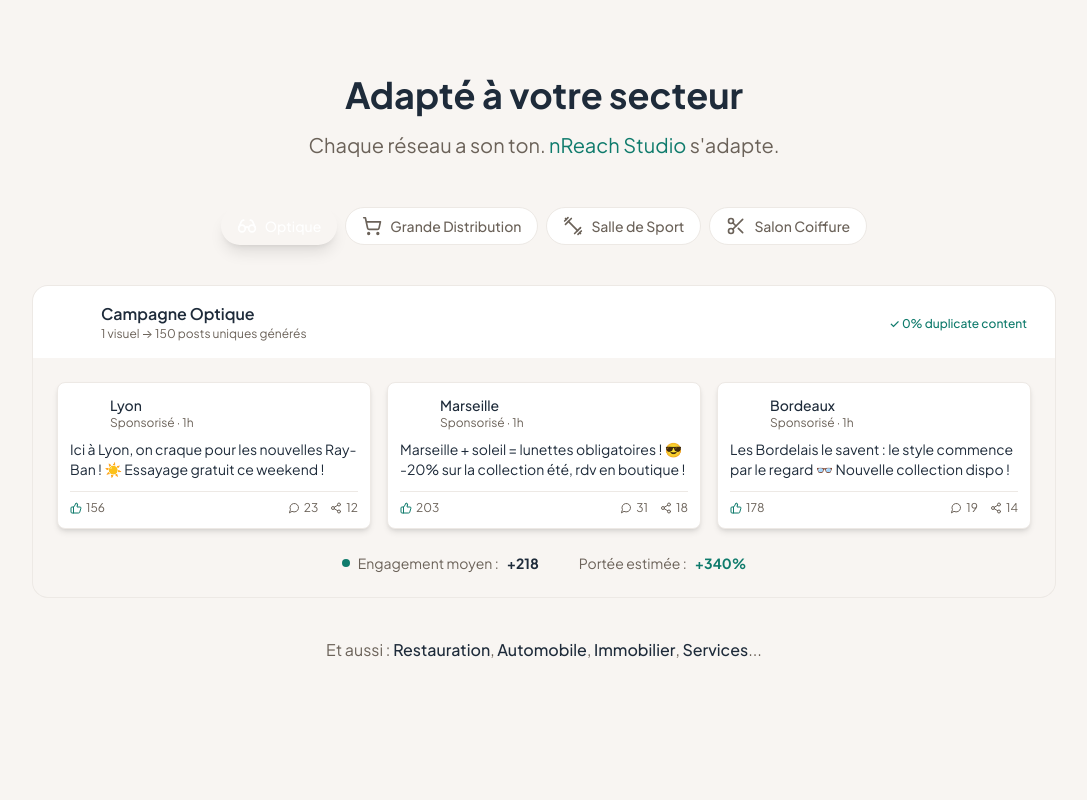
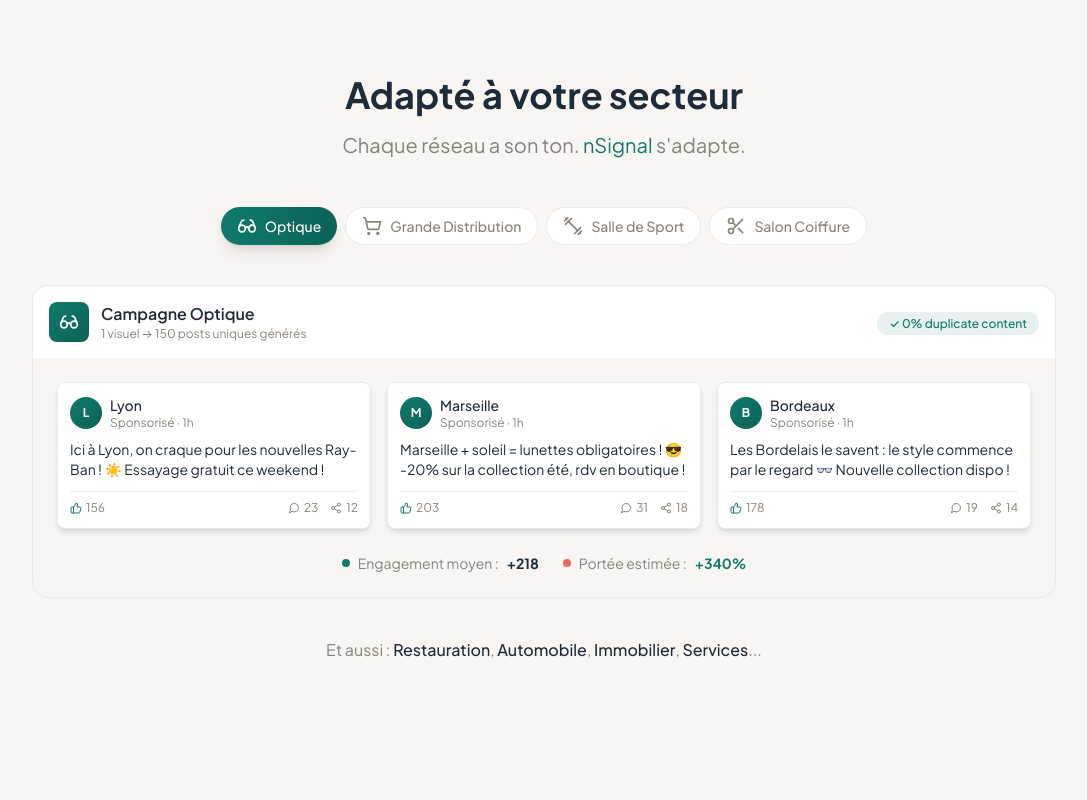
Before and after one commit to Mazaljoker/VISIOPOST_WEBSITE, a React (Vite) app: page / in a window 1280 px wide. Shown: the part 4320-5120 px from the top of the page, without its empty margins (96-1183 px from the left). Built offline with nearby package versions, Linux system fonts and the light colour scheme.

Commit message:
🎨 Batch 2 final: UseCases + NetworkIntelligence
- UseCasesSection.tsx avec couleurs catégories
- NetworkIntelligenceSection.tsx

Migration complète des sections !

```diff
--- a/src/sections/UseCasesSection.tsx
+++ b/src/sections/UseCasesSection.tsx
@@ -22,8 +22,8 @@ const useCases: UseCaseData[] = [
     id: 'optique',
     icon: <Glasses className="w-5 h-5" />,
     sector: 'Optique',
-    color: 'text-nreach-lavande',
-    bgGradient: 'from-nreach-lavande to-nreach-electric',
+    color: 'text-nsignal-primary',
+    bgGradient: 'from-nsignal-primary to-nsignal-primary-600',
     posts: [
       {
         location: 'Lyon',
@@ -52,8 +52,8 @@ const useCases: UseCaseData[] = [
     id: 'distribution',
     icon: <ShoppingCart className="w-5 h-5" />,
     sector: 'Grande Distribution',
-    color: 'text-green-600',
-    bgGradient: 'from-green-500 to-emerald-500',
+    color: 'text-nsignal-secondary',
+    bgGradient: 'from-nsignal-secondary to-nsignal-secondary-600',
     posts: [
       {
         location: 'Rennes',
@@ -82,8 +82,8 @@ const useCases: UseCaseData[] = [
     id: 'fitness',
     icon: <Dumbbell className="w-5 h-5" />,
     sector: 'Salle de Sport',
-    color: 'text-orange-600',
-    bgGradient: 'from-orange-500 to-red-500',
+    color: 'text-nsignal-accent',
+    bgGradient: 'from-nsignal-accent to-nsignal-accent-600',
     posts: [
       {
         location: 'Nice',
@@ -112,8 +112,8 @@ const useCases: UseCaseData[] = [
     id: 'coiffure',
     icon: <Scissors className="w-5 h-5" />,
     sector: 'Salon Coiffure',
-    color: 'text-pink-600',
-    bgGradient: 'from-pink-500 to-rose-500',
+    color: 'text-category-partage',
+    bgGradient: 'from-category-partage to-category-partage-dark',
     posts: [
       {
         location: 'Paris 11e',
@@ -152,7 +152,7 @@ interface MiniPostProps {
 
 const MiniPost = ({ location, content, likes, comments, shares, gradient, delay }: MiniPostProps) => (
   <motion.div
-    className="bg-white dark:bg-dark-surface rounded-lg shadow-md border border-light-border dark:border-dark-border overflow-hidden"
+    className="bg-white dark:bg-nsignal-dark rounded-lg shadow-md border border-nsignal-light-400 dark:border-nsignal-dark-400 overflow-hidden"
     initial={{ opacity: 0, y: 20, scale: 0.95 }}
     animate={{ opacity: 1, y: 0, scale: 1 }}
     exit={{ opacity: 0, y: -20, scale: 0.95 }}
@@ -165,14 +165,14 @@ const MiniPost = ({ location, content, likes, comments, shares, gradient, delay
           {location.charAt(0)}
         </div>
         <div>
-          <div className="font-medium text-sm text-nreach-midnight dark:text-dark-text">{location}</div>
-          <div className="text-xs text-light-text-muted dark:text-dark-text-muted">Sponsorisé · 1h</div>
+          <div className="font-medium text-sm text-nsignal-dark dark:text-nsignal-light">{location}</div>
+          <div className="text-xs text-nsignal-light-700 dark:text-nsignal-light-600">Sponsorisé · 1h</div>
         </div>
       </div>
-      <p className="text-sm text-light-text dark:text-dark-text-muted mb-3 line-clamp-2">{content}</p>
-      <div className="flex items-center justify-between text-xs text-light-text-muted dark:text-dark-text-muted pt-2 border-t border-light-border dark:border-dark-border">
+      <p className="text-sm text-nsignal-dark dark:text-nsignal-light-600 mb-3 line-clamp-2">{content}</p>
+      <div className="flex items-center justify-between text-xs text-nsignal-light-700 dark:text-nsignal-light-600 pt-2 border-t border-nsignal-light-400 dark:border-nsignal-dark-400">
         <div className="flex items-center space-x-1">
-          <ThumbsUp className="w-3 h-3 text-nreach-electric" />
+          <ThumbsUp className="w-3 h-3 text-nsignal-primary" />
           <span>{likes}</span>
         </div>
         <div className="flex items-center space-x-3">
@@ -191,16 +191,14 @@ const MiniPost = ({ location, content, likes, comments, shares, gradient, delay
 );
 
 /**
- * Section Use Cases - Exemples par secteur
- * Tabs interactifs avec posts adaptés
- * Rebrandé pour nReach Studio
+ * Section Use Cases - Charte Graphique nSignal 2025
  */
 const UseCasesSection = ({ className = '' }: { className?: string }) => {
   const [activeTab, setActiveTab] = useState('optique');
   const activeCase = useCases.find(uc => uc.id === activeTab) || useCases[0];
 
   return (
-    <section className={`py-20 px-4 sm:px-6 lg:px-8 bg-light-surface dark:bg-dark-surface ${className}`}>
+    <section className={`py-20 px-4 sm:px-6 lg:px-8 bg-nsignal-light dark:bg-nsignal-dark-500 ${className}`}>
       <div className="max-w-5xl mx-auto">
         {/* Header */}
         <motion.div
@@ -210,11 +208,11 @@ const UseCasesSection = ({ className = '' }: { className?: string }) => {
           viewport={{ once: true }}
           transition={{ duration: 0.6 }}
         >
-          <h2 className="text-4xl font-bold text-nreach-midnight dark:text-dark-text mb-4">
+          <h2 className="text-4xl font-bold text-nsignal-dark dark:text-nsignal-light mb-4">
             Adapté à votre secteur
           </h2>
-          <p className="text-xl text-light-text-muted dark:text-dark-text-muted">
-            Chaque réseau a son ton. <span className="text-nreach-electric">nReach Studio</span> s'adapte.
+          <p className="text-xl text-nsignal-light-700 dark:text-nsignal-light-600">
+            Chaque réseau a son ton. <span className="text-nsignal-primary">nSignal</span> s'adapte.
           </p>
         </motion.div>
 
@@ -233,7 +231,7 @@ const UseCasesSection = ({ className = '' }: { className?: string }) => {
               className={`flex items-center space-x-2 px-4 py-2 rounded-full font-medium text-sm transition-all ${
                 activeTab === useCase.id
                   ? `bg-gradient-to-r ${useCase.bgGradient} text-white shadow-lg`
-                  : 'bg-white dark:bg-dark-bg text-light-text-muted dark:text-dark-text-muted hover:bg-light-surface dark:hover:bg-dark-surface border border-light-border dark:border-dark-border'
+                  : 'bg-white dark:bg-nsignal-dark text-nsignal-light-700 dark:text-nsignal-light-600 hover:bg-nsignal-light dark:hover:bg-nsignal-dark-500 border border-nsignal-light-400 dark:border-nsignal-dark-400'
               }`}
               whileHover={{ scale: 1.05 }}
               whileTap={{ scale: 0.98 }}
@@ -255,19 +253,19 @@ const UseCasesSection = ({ className = '' }: { className?: string }) => {
               transition={{ duration: 0.3 }}
             >
               {/* Campaign header */}
-              <div className="bg-white dark:bg-dark-bg rounded-t-2xl p-4 border border-light-border dark:border-dark-border border-b-0">
+              <div className="bg-white dark:bg-nsignal-dark rounded-t-2xl p-4 border border-nsignal-light-400 dark:border-nsignal-dark-400 border-b-0">
                 <div className="flex items-center justify-between">
                   <div className="flex items-center space-x-3">
                     <div className={`w-10 h-10 rounded-lg bg-gradient-to-br ${activeCase.bgGradient} flex items-center justify-center text-white`}>
                       {activeCase.icon}
                     </div>
                     <div>
-                      <div className="font-semibold text-nreach-midnight dark:text-dark-text">Campagne {activeCase.sector}</div>
-                      <div className="text-xs text-light-text-muted dark:text-dark-text-muted">1 visuel → 150 posts uniques générés</div>
+                      <div className="font-semibold text-nsignal-dark dark:text-nsignal-light">Campagne {activeCase.sector}</div>
+                      <div className="text-xs text-nsignal-light-700 dark:text-nsignal-light-600">1 visuel → 150 posts uniques générés</div>
                     </div>
                   </div>
                   <div className="hidden sm:block">
-                    <span className="px-3 py-1 bg-nreach-electric/10 text-nreach-electric text-xs font-medium rounded-full">
+                    <span className="px-3 py-1 bg-nsignal-primary/10 text-nsignal-primary text-xs font-medium rounded-full">
                       ✓ 0% duplicate content
                     </span>
                   </div>
@@ -275,7 +273,7 @@ const UseCasesSection = ({ className = '' }: { className?: string }) => {
               </div>
 
               {/* Posts grid */}
-              <div className="bg-light-surface dark:bg-dark-surface rounded-b-2xl p-6 border border-light-border dark:border-dark-border border-t-0">
+              <div className="bg-nsignal-light dark:bg-nsignal-dark-500 rounded-b-2xl p-6 border border-nsignal-light-400 dark:border-nsignal-dark-400 border-t-0">
                 <div className="grid md:grid-cols-3 gap-4">
                   {activeCase.posts.map((post, index) => (
                     <MiniPost
@@ -295,16 +293,16 @@ const UseCasesSection = ({ className = '' }: { className?: string }) => {
                   transition={{ delay: 0.4 }}
                 >
                   <div className="flex items-center space-x-2">
-                    <div className="w-2 h-2 rounded-full bg-nreach-electric" />
-                    <span className="text-light-text-muted dark:text-dark-text-muted">Engagement moyen :</span>
-                    <span className="font-bold text-nreach-midnight dark:text-dark-text">
+                    <div className="w-2 h-2 rounded-full bg-nsignal-primary" />
+                    <span className="text-nsignal-light-700 dark:text-nsignal-light-600">Engagement moyen :</span>
+                    <span className="font-bold text-nsignal-dark dark:text-nsignal-light">
                       +{Math.round(activeCase.posts.reduce((acc, p) => acc + p.likes + p.comments + p.shares, 0) / 3)}
                     </span>
                   </div>
                   <div className="flex items-center space-x-2">
-                    <div className="w-2 h-2 rounded-full bg-nreach-lavande" />
-                    <span className="text-light-text-muted dark:text-dark-text-muted">Portée estimée :</span>
-                    <span className="font-bold text-nreach-electric">
+                    <div className="w-2 h-2 rounded-full bg-nsignal-secondary" />
+                    <span className="text-nsignal-light-700 dark:text-nsignal-light-600">Portée estimée :</span>
+                    <span className="font-bold text-nsignal-primary">
                       +340%
                     </span>
                   </div>
@@ -322,8 +320,8 @@ const UseCasesSection = ({ className = '' }: { className?: string }) => {
           viewport={{ once: true }}
           transition={{ delay: 0.3 }}
         >
-          <p className="text-light-text-muted dark:text-dark-text-muted">
-            Et aussi : <span className="font-medium text-nreach-midnight dark:text-dark-text">Restauration</span>, <span className="font-medium text-nreach-midnight dark:text-dark-text">Automobile</span>, <span className="font-medium text-nreach-midnight dark:text-dark-text">Immobilier</span>, <span className="font-medium text-nreach-midnight dark:text-dark-text">Services</span>...
+          <p className="text-nsignal-light-700 dark:text-nsignal-light-600">
+            Et aussi : <span className="font-medium text-nsignal-dark dark:text-nsignal-light">Restauration</span>, <span className="font-medium text-nsignal-dark dark:text-nsignal-light">Automobile</span>, <span className="font-medium text-nsignal-dark dark:text-nsignal-light">Immobilier</span>, <span className="font-medium text-nsignal-dark dark:text-nsignal-light">Services</span>...
           </p>
         </motion.div>
       </div>
```
Also changed, not shown: src/sections/NetworkIntelligenceSection.tsx (+8 -9 lines).
